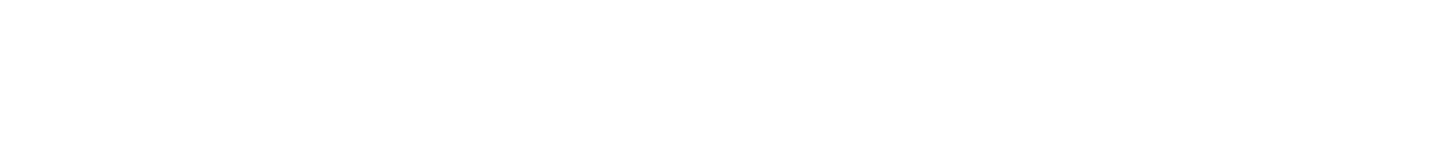
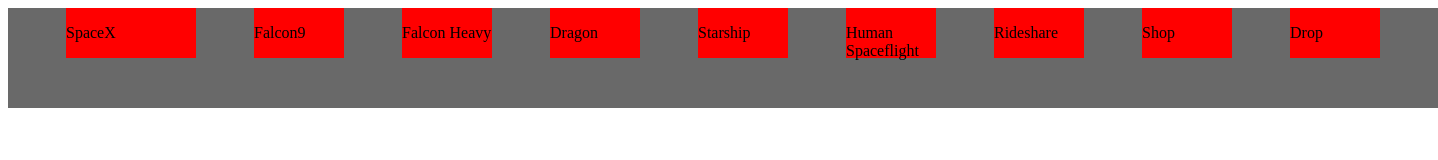
Before and after one commit to ckim77/spacex-html-css, a plain HTML site: page index.html in a window 1280 px wide. Shown: the whole page, 1438 px wide, since content can reach past the window. Drawn offline with Linux system fonts and the light colour scheme.

Commit message:
worked on the top links

```diff
--- a/index.html
+++ b/index.html
@@ -7,13 +7,50 @@
     <link rel="stylesheet" href="styles.css">
     <title>SpaceX</title>
 </head>
+
 <body>
+
 <div id="Header">
+    <div id="rec1">
+        <p id="logo">SpaceX</p>
+    </div>
+    <div id="rec2">
+        <p class="top">Falcon9</p>
+    </div>
+    <div id="rec3">
+        <p class="top">Falcon Heavy</p>
 
+    </div>
+    <div id="rec4">
+        <p class="top">Dragon</p>
+
+    </div>
+    <div id="rec5">
+        <p class="top">Starship</p>
+
+    </div>
+    <div id="rec6">
+        <p class="top">Human Spaceflight</p>
+
+    </div>
+    <div id="rec7">
+        <p class="top">Rideshare</p>
+
+    </div>
+    <div id="rec8">
+        <p class="top">Shop</p>
+
+    </div>
+    <div id="rec9">
+        <p class="top">Drop</p>
+
+    </div>
 </div>
+
 <div id="container1">
 
 </div>
+
 <div id="container2">
 
 </div>
--- a/styles.css
+++ b/styles.css
@@ -0,0 +1,61 @@
+#Header {
+    display: flex;
+    justify-content: space-evenly;
+    height: 100px;
+    width: 1430px;
+    background-color: dimgray;
+}
+
+#rec1 {
+    height: 50px;
+    width: 130px;
+    background-color: red;
+}
+
+#rec2 {
+    height: 50px;
+    width: 90px;
+    background-color: red;
+}
+
+#rec3 {
+    height: 50px;
+    width: 90px;
+    background-color: red;
+}
+
+#rec4 {
+    height: 50px;
+    width: 90px;
+    background-color: red;
+}
+
+#rec5 {
+    height: 50px;
+    width: 90px;
+    background-color: red;
+}
+
+#rec6 {
+    height: 50px;
+    width: 90px;
+    background-color: red;
+}
+
+#rec7 {
+    height: 50px;
+    width: 90px;
+    background-color: red;
+}
+
+#rec8 {
+    height: 50px;
+    width: 90px;
+    background-color: red;
+}
+
+#rec9 {
+    height: 50px;
+    width: 90px;
+    background-color: red;
+}
```
